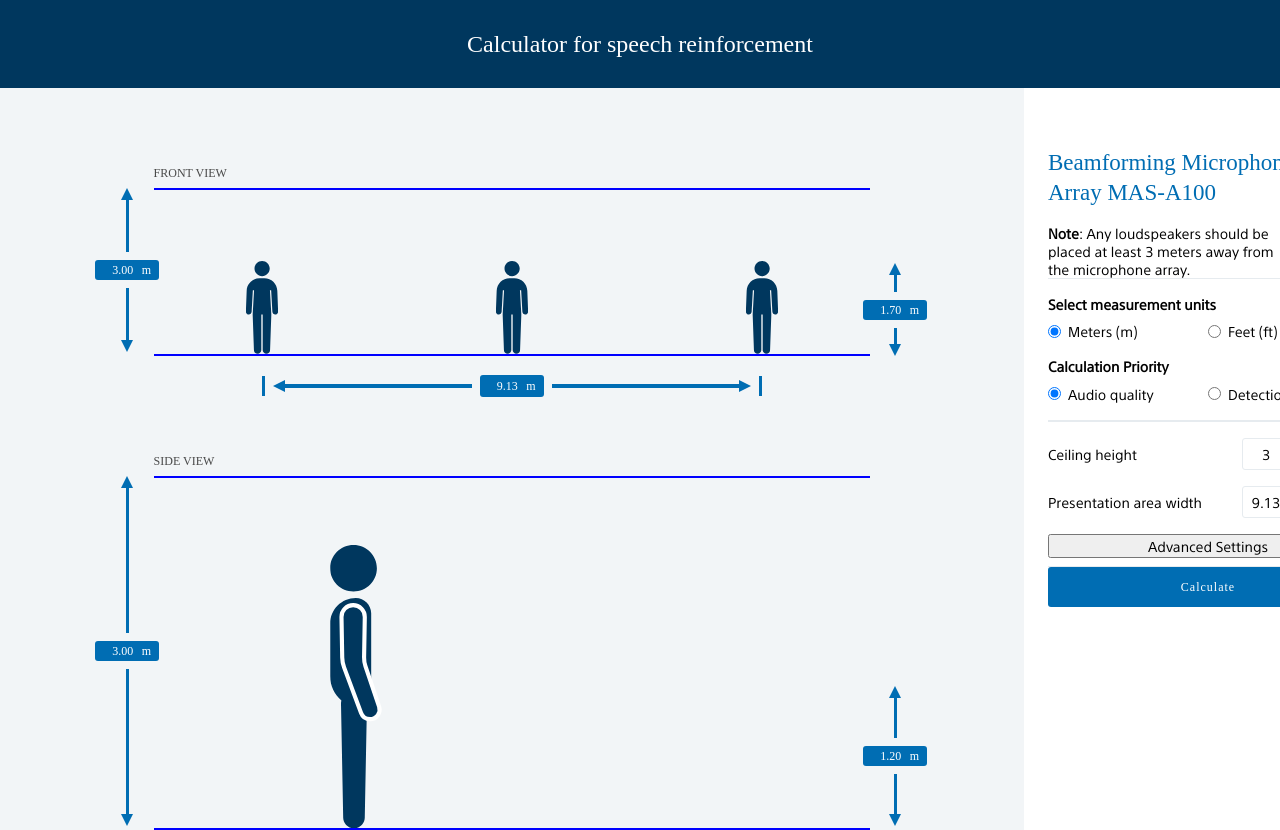
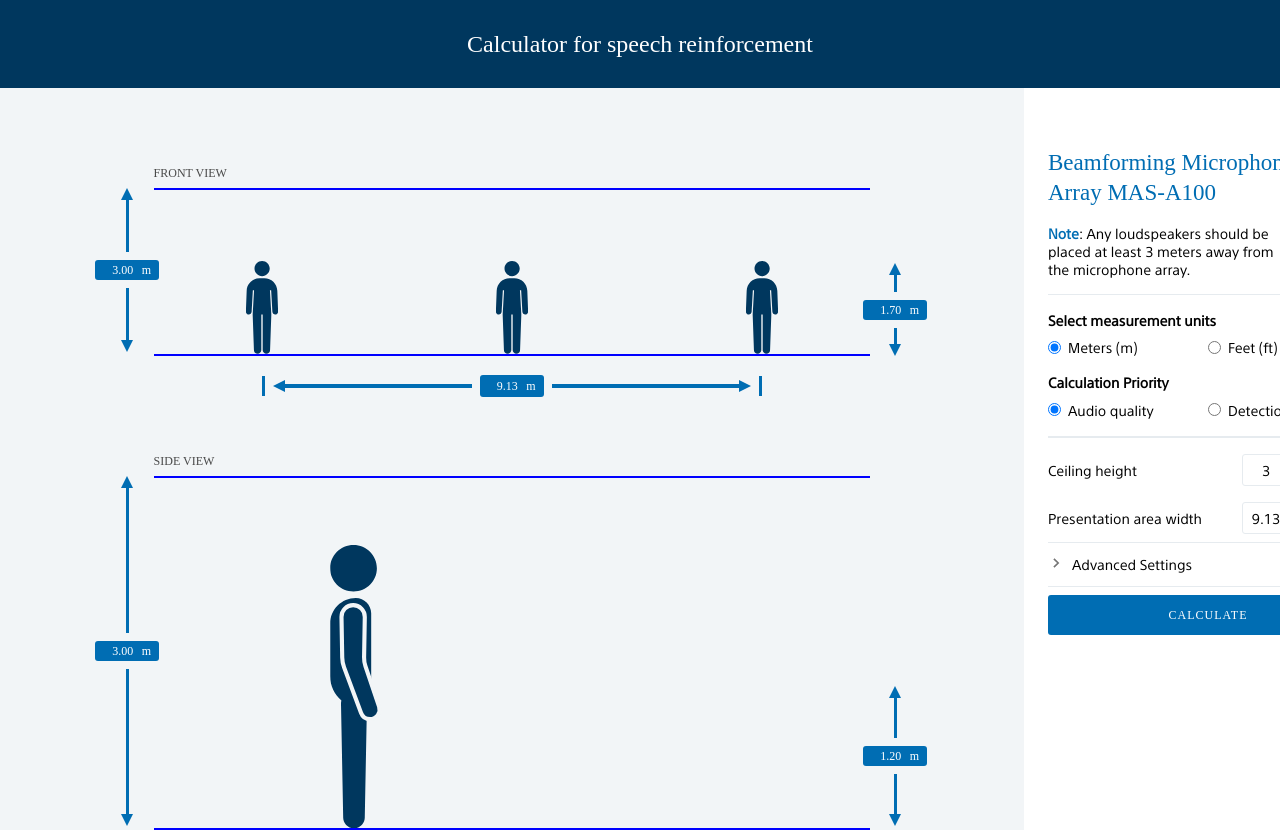
Before and after one commit to TE-9004062290/aerosmith-system-calculator, an Angular app: page / in a window 1280 px wide. Shown: the top 830 px of the page. Built offline with nearby package versions, Linux system fonts and the light colour scheme.

Commit message:
Styling feedback

```diff
--- a/src/app/components/calculation-inputs/calculation-inputs.component.html
+++ b/src/app/components/calculation-inputs/calculation-inputs.component.html
@@ -33,7 +33,10 @@
             </div>
         </div>
     </div>
-    <button style="margin-top: 8px;" (click)="toggleAdvancedSettings()">Advanced Settings</button>
+    <div class="advanced-inputs-toggle" (click)="toggleAdvancedSettings()">
+        <app-svg-icons iconType="toggle" [transformString]="showAdvancedSettings ? 'rotate(0deg)' : 'rotate(-90deg)'"></app-svg-icons>
+        <div class="advanced-inputs-label">Advanced Settings</div>
+    </div>
     <div *ngIf="showAdvancedSettings" class="advanced-inputs inputs-container" @animateAdvancedSettings>
         <div>Presenter and audience height are set to cover <br/> 80% to 90% of use cases. Adjust if needed.</div>
         <div class="inputs-row">
--- a/src/app/components/calculation-inputs/calculation-inputs.component.scss
+++ b/src/app/components/calculation-inputs/calculation-inputs.component.scss
@@ -5,7 +5,6 @@
     padding-top: 8px;
     padding-bottom: 8px;
     border-top: 1px solid #E6EBEF;
-    border-bottom: 1px solid #E6EBEF;
 
     .inputs-row {
         display: inline-block;
@@ -36,6 +35,22 @@
             }
         }
     }
+
+    .advanced-inputs-toggle {
+        display: flex;
+        padding: 12px 0px;
+        border-top: 1px solid #E6EBEF;
+        border-bottom: 1px solid #E6EBEF;
+        cursor: pointer;
+        .advanced-inputs-label {
+            margin-left: 8px;
+        }
+    }
+
+    .advanced-inputs {
+        border-bottom: 1px solid #E6EBEF;
+        margin-bottom: 16px;
+    }
 }
 
 input[type=number]::-webkit-inner-spin-button,
--- a/src/app/components/calculation-outputs/calculation-outputs.component.scss
+++ b/src/app/components/calculation-outputs/calculation-outputs.component.scss
@@ -8,7 +8,7 @@
 .outputs-container {
     width: 80%;
     margin: 0 auto;
-    padding-bottom: 40px;
+    padding-bottom: 16px;
     .header {
         display: flex;
         justify-content: space-between;
--- a/src/app/components/svg-icons/svg-icons.component.html
+++ b/src/app/components/svg-icons/svg-icons.component.html
@@ -1,9 +1,12 @@
 
 <ng-container [ngSwitch]="iconType">
-    <svg *ngSwitchCase="'warning'" width="18" height="18" viewBox="0 0 18 18" fill="none" xmlns="http://www.w3.org/2000/svg">
+    <svg *ngSwitchCase="'warning'" [ngStyle]="{'transform': transformString }" class="svg-icon svg-icon-warning" width="18" height="18" viewBox="0 0 18 18" fill="none" xmlns="http://www.w3.org/2000/svg">
         <path fill-rule="evenodd" clip-rule="evenodd" d="M2.25 9C2.25 5.27208 5.27208 2.25 9 2.25C12.7279 2.25 15.75 5.27208 15.75 9C15.75 12.7279 12.7279 15.75 9 15.75C5.27208 15.75 2.25 12.7279 2.25 9ZM9.75 12C9.75 11.5858 9.41421 11.25 9 11.25C8.58579 11.25 8.25 11.5858 8.25 12C8.25 12.4142 8.58579 12.75 9 12.75C9.41421 12.75 9.75 12.4142 9.75 12ZM8.25 5.25V10.5H9.75V5.25H8.25Z" fill="#F0A91C"/>
     </svg>
-    <svg *ngSwitchCase="'info'" width="18" height="18" viewBox="0 0 18 18" fill="none" xmlns="http://www.w3.org/2000/svg">
+    <svg *ngSwitchCase="'info'" [ngStyle]="{'transform': transformString }" class="svg-icon svg-icon-info" width="18" height="18" viewBox="0 0 18 18" fill="none" xmlns="http://www.w3.org/2000/svg">
         <path fill-rule="evenodd" clip-rule="evenodd" d="M2.25 9C2.25 5.27208 5.27208 2.25 9 2.25C12.7279 2.25 15.75 5.27208 15.75 9C15.75 12.7279 12.7279 15.75 9 15.75C5.27208 15.75 2.25 12.7279 2.25 9ZM8.96805 8.57086L9.61445 7.95018C9.77256 7.80481 9.86538 7.60461 9.86538 7.38435C9.86538 6.94727 9.48362 6.57477 9 6.57477C8.51638 6.57477 8.13462 6.94727 8.13462 7.38435V7.5H6.75V7.38435C6.75 6.19736 7.76497 5.25 9 5.25C10.235 5.25 11.25 6.19736 11.25 7.38435C11.25 7.86598 11.0415 8.30225 10.7141 8.61202L10.247 9.06326C10.0627 9.23978 9.92912 9.386 9.83785 9.56862C9.74993 9.7445 9.74994 9.77414 9.75 10.099L9.75 10.125V10.5H8.25V10.125C8.25 9.53467 8.56346 8.95849 8.96805 8.57086ZM9.75 12.75V11.25H8.25V12.75H9.75Z" fill="#00375E"/>
     </svg>
+    <svg *ngSwitchCase="'toggle'" [ngStyle]="{'transform': transformString }" class="svg-icon svg-icon-toggle" width="16" height="16" viewBox="0 0 16 16" fill="none" xmlns="http://www.w3.org/2000/svg">
+        <path d="M4.42967 5.33301L3.33301 6.47471L7.99967 11.333L12.6663 6.47471L11.5697 5.33301L7.99967 9.04151L4.42967 5.33301Z" fill="#757575"/>
+    </svg>
 </ng-container>
--- a/src/app/components/svg-icons/svg-icons.component.scss
+++ b/src/app/components/svg-icons/svg-icons.component.scss
@@ -0,0 +1,12 @@
+.svg-icon {
+    transition: transform .25s linear;
+    &.svg-icon-warning {
+
+    }
+    &.svg-icon-info {
+
+    }
+    &.svg-icon-toggle {
+
+    }
+}
--- a/src/app/components/svg-icons/svg-icons.component.ts
+++ b/src/app/components/svg-icons/svg-icons.component.ts
@@ -9,7 +9,8 @@
 
   constructor() { }
 
-  @Input() iconType: 'warning' | 'info' = 'warning';
+  @Input() iconType: 'warning' | 'info' | 'toggle' = 'warning';
+  @Input() transformString: string = undefined;
   ngOnInit() {
   }
 
--- a/src/app/components/svg-standing-person/svg-standing-person.component.html
+++ b/src/app/components/svg-standing-person/svg-standing-person.component.html
@@ -4,7 +4,7 @@
 
 <svg *ngIf="mode === 'side'" [ngStyle]="{'width': width, 'transform': 'translateX(-50%)'}" class="svg-standing-person-side" viewBox="0 0 25 137" fill="none" xmlns="http://www.w3.org/2000/svg">
     <path fill-rule="evenodd" clip-rule="evenodd" d="M11.3 22.4507C17.5408 22.4507 22.5999 17.4249 22.5999 11.2253C22.5999 5.02575 17.5408 0 11.3 0C5.05917 0 0 5.02575 0 11.2253C0 17.4249 5.05917 22.4507 11.3 22.4507ZM0 38.0111C0 31.1608 5.55329 25.6075 12.4036 25.6075C16.5138 25.6075 19.8458 28.9395 19.8458 33.0497V74.1632C19.8458 75.7643 19.0242 77.1735 17.7796 77.9921L16.7433 131.879C16.6886 134.723 14.3677 137 11.5234 137C8.67905 137 6.35809 134.723 6.3034 131.879L5.24459 76.8212C5.23353 76.2461 5.30007 75.6878 5.43453 75.1562C2.1113 72.3558 0 68.163 0 63.477V38.0111Z" fill="#00375E"/>
-    <path d="M11.1185 29.0889C7.96776 29.0889 5.42934 31.6727 5.48528 34.823L5.83239 54.373C5.86145 56.0095 6.16845 57.6291 6.74027 59.1627L14.9649 81.2209C15.6383 83.0269 17.3628 84.2244 19.2902 84.2244C22.4481 84.2244 24.6737 81.1248 23.6643 78.1326L17.0561 58.5441C16.6 57.1922 16.3799 55.772 16.4052 54.3455L16.7518 34.823C16.8077 31.6727 14.2693 29.0889 11.1185 29.0889Z" fill="#00375E" stroke="white" stroke-width="2"/>
+    <path d="M11.1185 29.0889C7.96776 29.0889 5.42934 31.6727 5.48528 34.823L5.83239 54.373C5.86145 56.0095 6.16845 57.6291 6.74027 59.1627L14.9649 81.2209C15.6383 83.0269 17.3628 84.2244 19.2902 84.2244C22.4481 84.2244 24.6737 81.1248 23.6643 78.1326L17.0561 58.5441C16.6 57.1922 16.3799 55.772 16.4052 54.3455L16.7518 34.823C16.8077 31.6727 14.2693 29.0889 11.1185 29.0889Z" fill="#00375E" stroke="#F2F5F7" stroke-width="2"/>
 </svg>
 
 <svg *ngIf="mode === 'sitting'" class="svg-sitting-person" [ngStyle]="{'width': width, 'transform': 'translateX(-50%)'}" viewBox="0 0 50 87" fill="none" xmlns="http://www.w3.org/2000/svg">
--- a/src/app/main/calculation-theatre/calculation-theatre.component.html
+++ b/src/app/main/calculation-theatre/calculation-theatre.component.html
@@ -8,7 +8,7 @@
             Beamforming Microphone <br/> Array MAS-A100
         </div>
         <div class="calculation-theatre-misc">
-            <strong>Note</strong>: Any loudspeakers should be <br/> placed at least 3 meters away from <br/> the microphone array.
+            <strong>Note</strong>: Any loudspeakers should be <br/> placed at least {{ calculatorService.measurementUnit === 'm' ? '3 meters' : '9.84 feet' }}  away from <br/> the microphone array.
         </div>
         <div class="calculation-theatre-settings">
             <div class="calculation-theatre-setting">
--- a/src/app/main/calculation-theatre/calculation-theatre.component.scss
+++ b/src/app/main/calculation-theatre/calculation-theatre.component.scss
@@ -36,6 +36,12 @@
         color: #006DB3;
         margin: 60px 0px 16px 0px;
     }
+    .calculation-theatre-misc {
+        margin-bottom: 16px;
+        strong {
+            color: #006DB3;
+        }
+    }
     .calculation-theatre-settings {
         box-sizing: border-box;
         border-top: 1px solid #E6EBEF;
@@ -67,9 +73,11 @@
     border-radius: 3px;
     padding: 12px 0px;
     &.btn-calculate {
+        text-transform: uppercase;
         background-color: #006DB3;
     }
     &.btn-disabled {
+        text-transform: uppercase;
         background-color: #E6EBEF;
     }
 }
```
